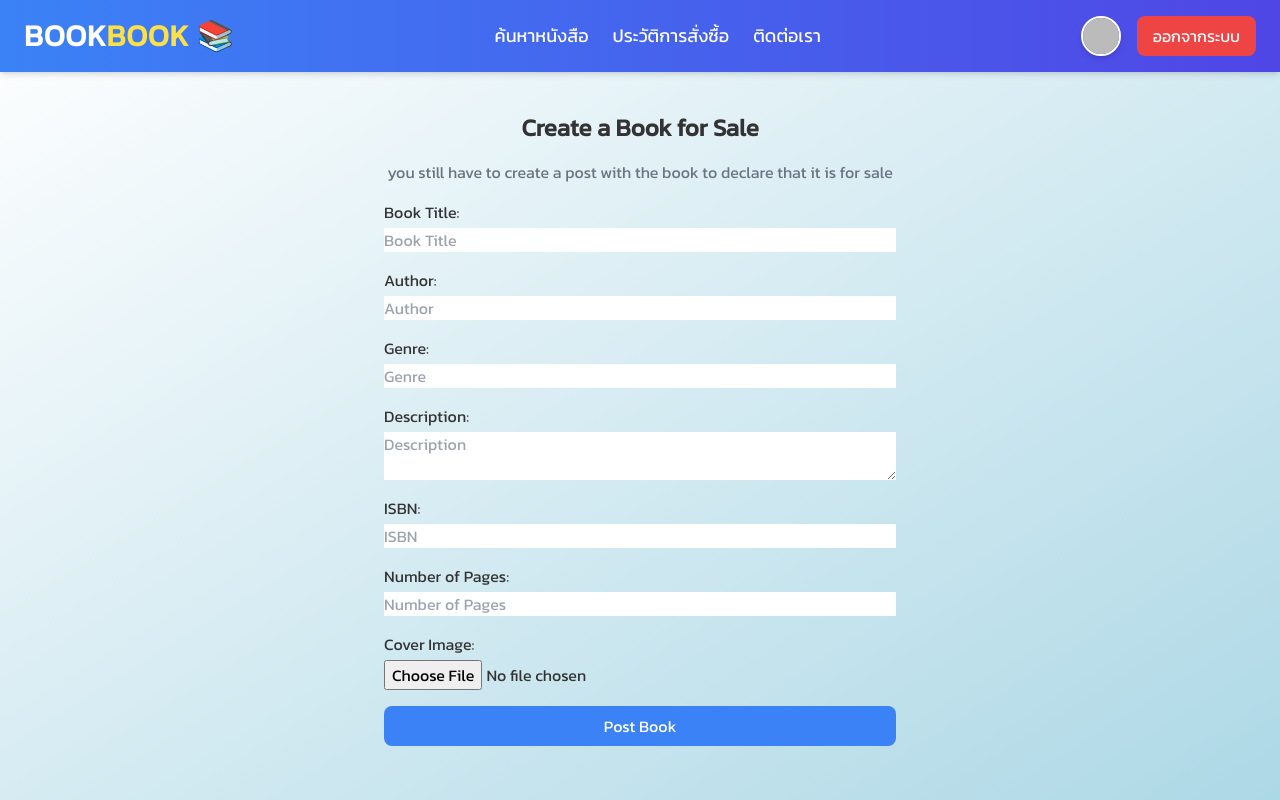
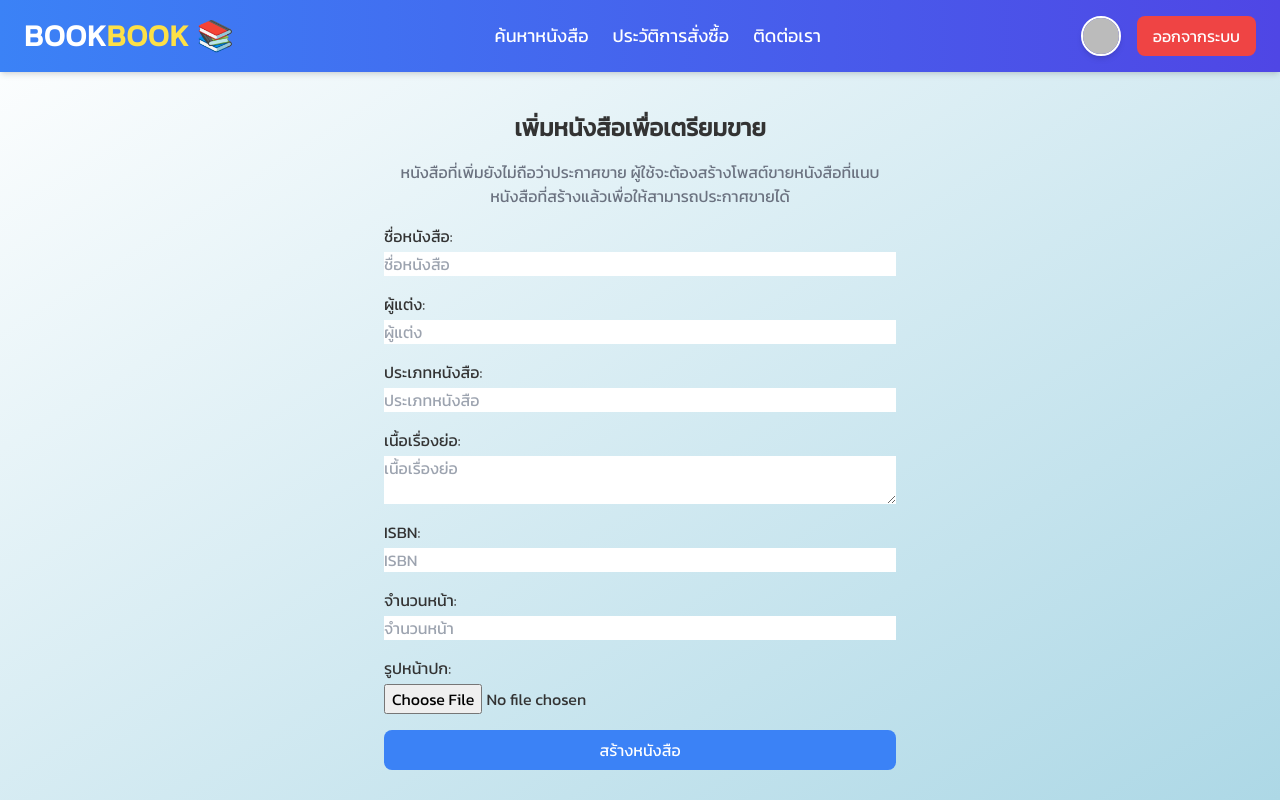
Before and after one commit to seg-org/bookbook, a Next.js app: page /sell-book in a window 1280 px wide. Built offline with nearby package versions, Linux system fonts and the light colour scheme; no server answers; sample sign-in values are in the browser's storage.

Commit message:
thai text

```diff
--- a/src/app/sell-book/page.tsx
+++ b/src/app/sell-book/page.tsx
@@ -97,7 +97,6 @@ export default function SellerPostPage() {
         throw new Error("Cover image upload is required.");
       }
 
-      // Step 2: Send book data to API
       const response = await fetch("/api/books", {
         method: "POST",
         headers: { "Content-Type": "application/json" },
@@ -123,17 +122,18 @@ export default function SellerPostPage() {
 
   return (
     <div className="mx-auto mt-10 max-w-lg">
-      <h1 className="mb-4 text-center text-2xl font-bold">Create a Book for Sale</h1>
+      <h1 className="mb-4 text-center text-2xl font-bold">เพิ่มหนังสือเพื่อเตรียมขาย</h1>
       <p className="mb-4 text-center text-gray-500">
-        you still have to create a post with the book to declare that it is for sale
+        หนังสือที่เพิ่มยังไม่ถือว่าประกาศขาย
+        ผู้ใช้จะต้องสร้างโพสต์ขายหนังสือที่แนบหนังสือที่สร้างแล้วเพื่อให้สามารถประกาศขายได้
       </p>
 
       <form onSubmit={handleSubmit(onSubmit)} className="flex flex-col space-y-4">
         <label>
-          Book Title:
+          ชื่อหนังสือ:
           <input
             {...register("title")}
-            placeholder="Book Title"
+            placeholder="ชื่อหนังสือ"
             className="input mt-1 block w-full"
             onBlur={(e) => fetchDescription(e.target.value)}
           />
@@ -141,25 +141,25 @@ export default function SellerPostPage() {
         </label>
 
         <label>
-          Author:
-          <input {...register("author")} placeholder="Author" className="input mt-1 block w-full" />
+          ผู้แต่ง:
+          <input {...register("author")} placeholder="ผู้แต่ง" className="input mt-1 block w-full" />
           {errors.author?.message && <p className="text-red-500">{String(errors.author.message)}</p>}
         </label>
 
         <label>
-          Genre:
-          <input {...register("genre")} placeholder="Genre" className="input mt-1 block w-full" />
+          ประเภทหนังสือ:
+          <input {...register("genre")} placeholder="ประเภทหนังสือ" className="input mt-1 block w-full" />
           {errors.genre?.message && <p className="text-red-500">{String(errors.genre.message)}</p>}
         </label>
 
         <label>
-          Description:
+          เนื้อเรื่องย่อ:
           <textarea
             {...register("description")}
-            placeholder="Description"
+            placeholder="เนื้อเรื่องย่อ"
             className="input mt-1 block w-full"
           ></textarea>
-          {loadingDescription && <p className="text-blue-500">Generating description...</p>}
+          {loadingDescription && <p className="text-blue-500">กำลังสรุปเนื้อเรื่องย่อย...</p>}
         </label>
 
         <label>
@@ -169,18 +169,13 @@ export default function SellerPostPage() {
         </label>
 
         <label>
-          Number of Pages:
-          <input
-            type="number"
-            {...register("pages")}
-            placeholder="Number of Pages"
-            className="input mt-1 block w-full"
-          />
+          จำนวนหน้า:
+          <input type="number" {...register("pages")} placeholder="จำนวนหน้า" className="input mt-1 block w-full" />
           {errors.pages?.message && <p className="text-red-500">{String(errors.pages.message)}</p>}
         </label>
 
         <label>
-          Cover Image:
+          รูปหน้าปก:
           <input
             type="file"
             accept="image/*"
@@ -201,7 +196,7 @@ export default function SellerPostPage() {
           className="w-full rounded-lg bg-blue-500 py-2 text-white hover:bg-blue-700"
           disabled={loading || uploading}
         >
-          {loading ? "Posting..." : "Post Book"}
+          {loading ? "กำลังสร้างหนังสือ..." : "สร้างหนังสือ"}
         </button>
       </form>
 
```
